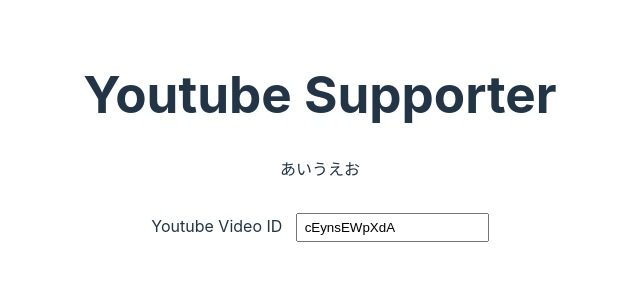
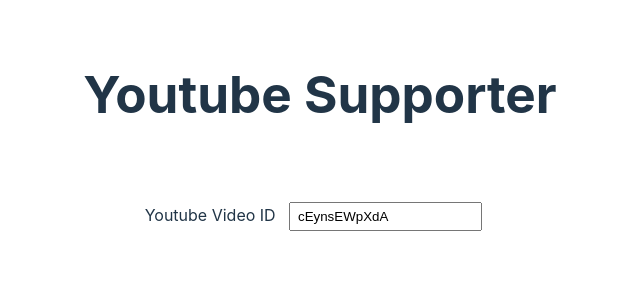
Before and after one commit to bs2352/youtube-script-qa, a React (Vite) app in the folder frontend/: page / in a window 1280 px wide. Shown: the top 300 px of the page, without its empty margins (320-960 px from the left). Built offline with nearby package versions, Linux system fonts and the light colour scheme.

Commit message:
リファクタリング

```diff
--- a/frontend/src/App.css
+++ b/frontend/src/App.css
@@ -3,12 +3,6 @@
     margin: 0 auto;
     padding: 2rem;
     text-align: center;
-}
-
-.input-vid {
-    padding: 5px;
-    padding-left: 7px;
-    margin-left: 1em;
 }
 
 .div-loading {
--- a/frontend/src/App.tsx
+++ b/frontend/src/App.tsx
@@ -4,7 +4,7 @@
 
 import { SummaryRequestBody, SummaryResponseBody } from './components/types'
 import { Header } from './components/Header'
-import { Input } from './components/Input'
+import { InputVid } from './components/InputVid'
 import { Result } from './components/Result'
 import './App.css'
 
@@ -15,14 +15,6 @@
     const [ytplayer, setYtPlayer] = useState<YouTubePlayer>()
     const [summary, setSummary] = useState<SummaryResponseBody|null>(null)
     const [loading, setLoading] = useState<boolean>(false)
-
-    const refInputTextVid = useRef<HTMLInputElement>(null)
-
-    const onKeyDownHandlerVid = (event: React.KeyboardEvent<HTMLInputElement>) => {
-        if (event.key === 'Enter') {
-            setVid(refInputTextVid.current!.value)
-        }
-    }
 
     const onReadyHanler: YouTubeProps['onReady'] = (event: YouTubeEvent) => {
         setYtPlayer(event.target)
@@ -54,24 +46,10 @@
         })
     }
 
-    const vidInputBoxSx = {
-        padding: "2em",
-    }
-
     return (
         <Box>
             <Header />
-            <Input />
-            <Box sx={vidInputBoxSx}>
-                Youtube Video ID
-                <input
-                    type="text"
-                    defaultValue={vid}
-                    ref={refInputTextVid}
-                    onKeyDown={onKeyDownHandlerVid}
-                    className='input-vid'
-                />
-            </Box>
+            <InputVid vid={vid} setVid={setVid} />
             <YouTube
                 videoId={vid}
                 onReady={onReadyHanler}
--- a/frontend/src/components/Input.tsx
+++ /dev/null
@@ -1,23 +0,0 @@
-export function Input () {
-    // const vidInputBoxSx = {
-    //     padding: "2em",
-    // }
-
-    return (
-        // <Box sx={vidInputBoxSx}>
-        //     Youtube Video ID
-        //     <input
-        //         type="text"
-        //         defaultValue={vid}
-        //         ref={refInputTextVid}
-        //         onKeyDown={onKeyDownHandlerVid}
-        //         className='input-vid'
-        //     />
-        //     <select className='select-vid'>
-        //         <option value="cEynsEWpXdA">cEynsEWpXdA</option>
-        //         <option value="cEynsEWpXdA">cEynsEWpXdA</option>
-        //     </select>
-        // </Box>
-        <>あいうえお</>
-    )
-}
--- /dev/null
+++ b/frontend/src/components/InputVid.tsx
@@ -0,0 +1,43 @@
+import { useRef } from 'react';
+
+import { Box } from '@mui/material'
+
+interface InputVidProps {
+    vid: string;
+    setVid: React.Dispatch<React.SetStateAction<string>>;
+}
+
+const vidInputBoxSx = {
+    padding: "2em",
+}
+
+const inputVidSx = {
+    padding: 5,
+    paddingLeft: 7,
+    margin: '1em'
+}
+
+export function InputVid (props: InputVidProps) {
+    const { vid, setVid } = props;
+
+    const refInputTextVid = useRef<HTMLInputElement>(null)
+
+    const onKeyDownHandlerVid = (event: React.KeyboardEvent<HTMLInputElement>) => {
+        if (event.key === 'Enter') {
+            setVid(refInputTextVid.current!.value)
+        }
+    }
+
+    return (
+        <Box sx={vidInputBoxSx}>
+            Youtube Video ID
+            <input
+                type="text"
+                defaultValue={vid}
+                ref={refInputTextVid}
+                onKeyDown={onKeyDownHandlerVid}
+                style={inputVidSx}
+            />
+        </Box>
+    )
+}
```
